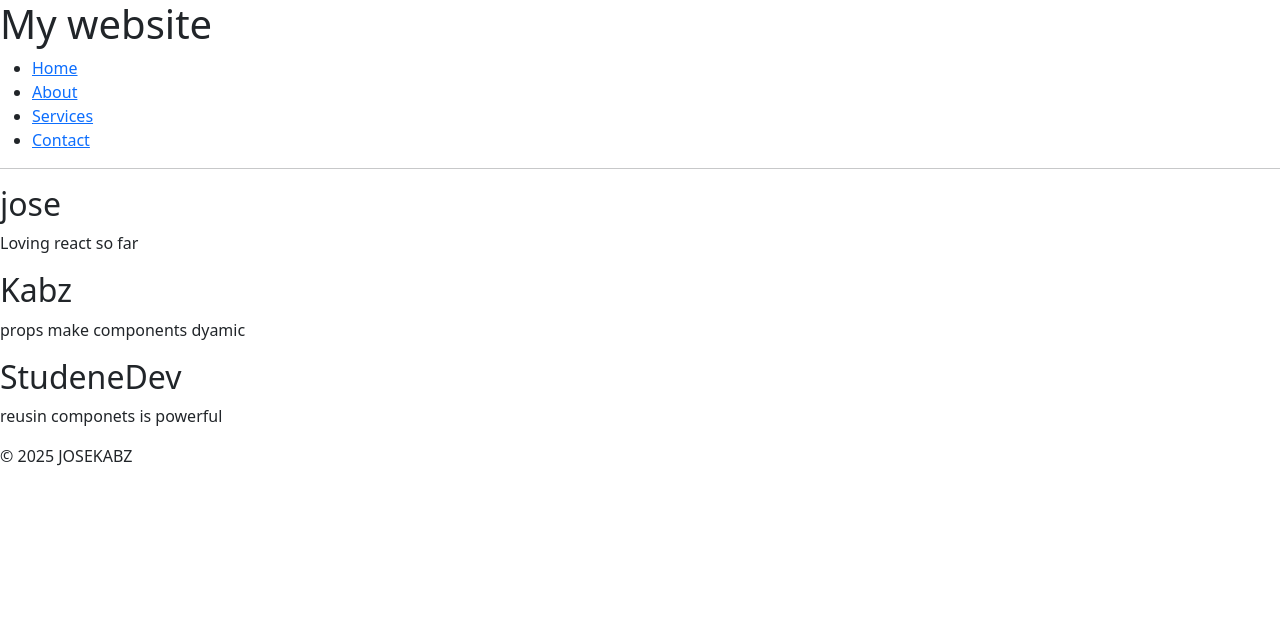
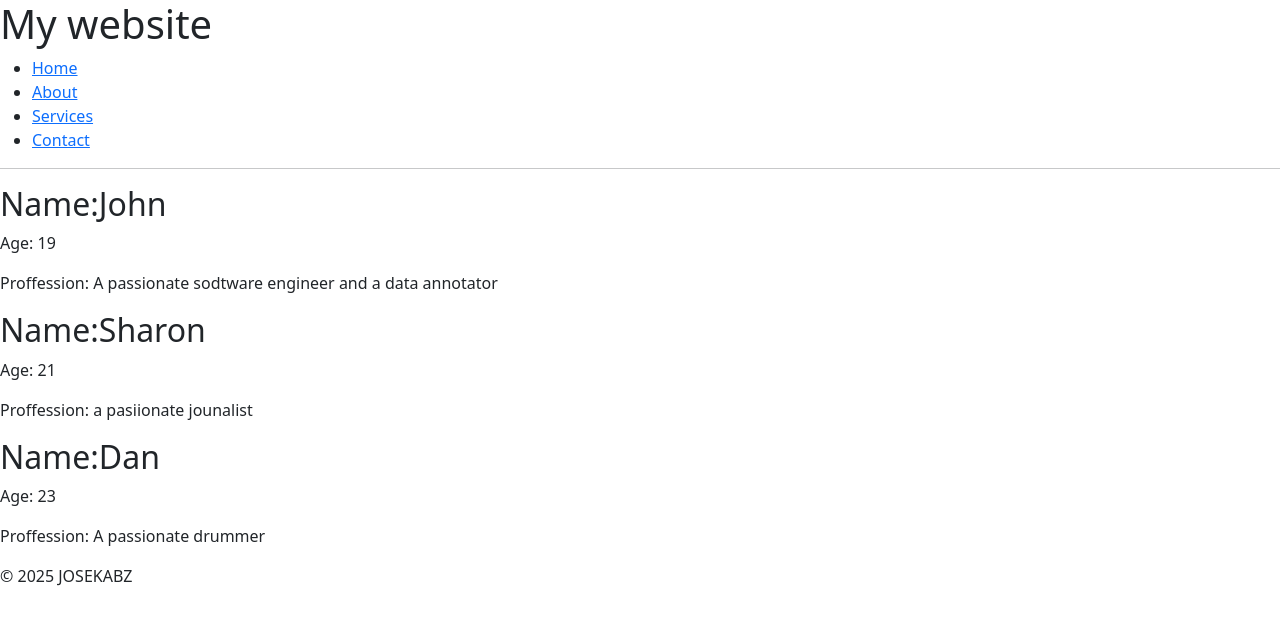
Before and after one commit to Kabzjose/Intro-to-react, a React app: page / in a window 1280 px wide. Shown: the top 624 px of the page. Built offline with nearby package versions, Linux system fonts and the light colour scheme; the HTML template or start-up script is replaced by a standard one.

Commit message:
ProfileCard

```diff
--- a/src/App.jsx
+++ b/src/App.jsx
@@ -7,9 +7,11 @@ function App(){
   return (
     <><>
     <Header/>
-    <Student name="jose" message="Loving react so far"/>
-    <Student name="Kabz" message="props make components dyamic"/>
-    <Student name="StudeneDev" message="reusin componets is powerful"/>
+    <Student name="John"age="19" bio="A passionate sodtware engineer and a data annotator"/>
+    <Student name="Sharon"age="21" bio="a pasiionate jounalist"/>
+   <Student name="Dan"age="23" bio="A passionate drummer"/>
+
+
   <Footer/>
   </></>
   )
--- a/src/student.jsx
+++ b/src/student.jsx
@@ -1,9 +1,10 @@
-function Student({name,message}){
+function Student({name,age,bio}){
 
     return(
        <div>
-        <h2>{name}</h2>
-        <p>{message}</p>
+        <h2>Name:{name}</h2>
+        <p>Age: {age}</p>
+        <p>Proffession: {bio}</p>
        </div>
     )
 }
```
